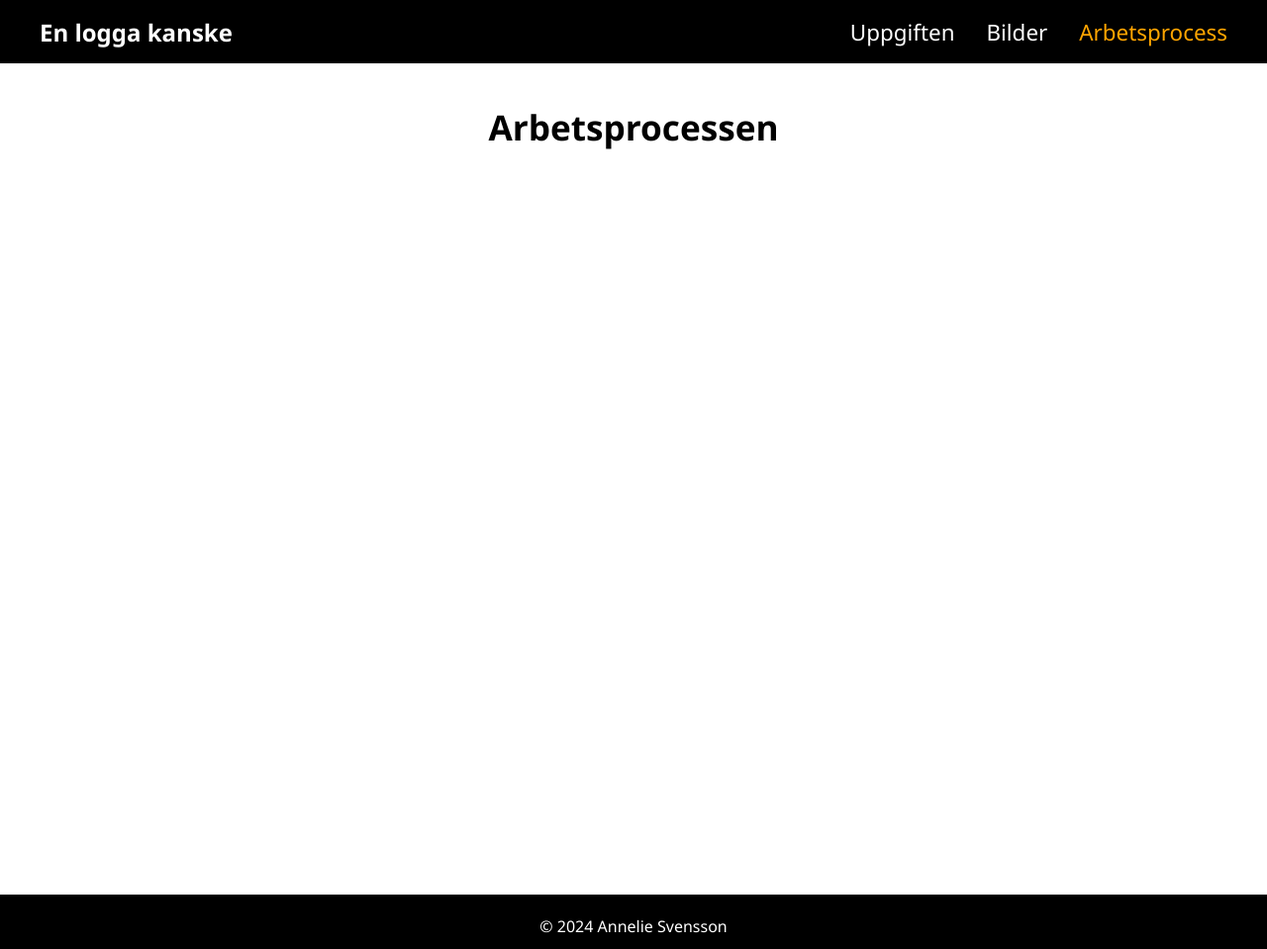
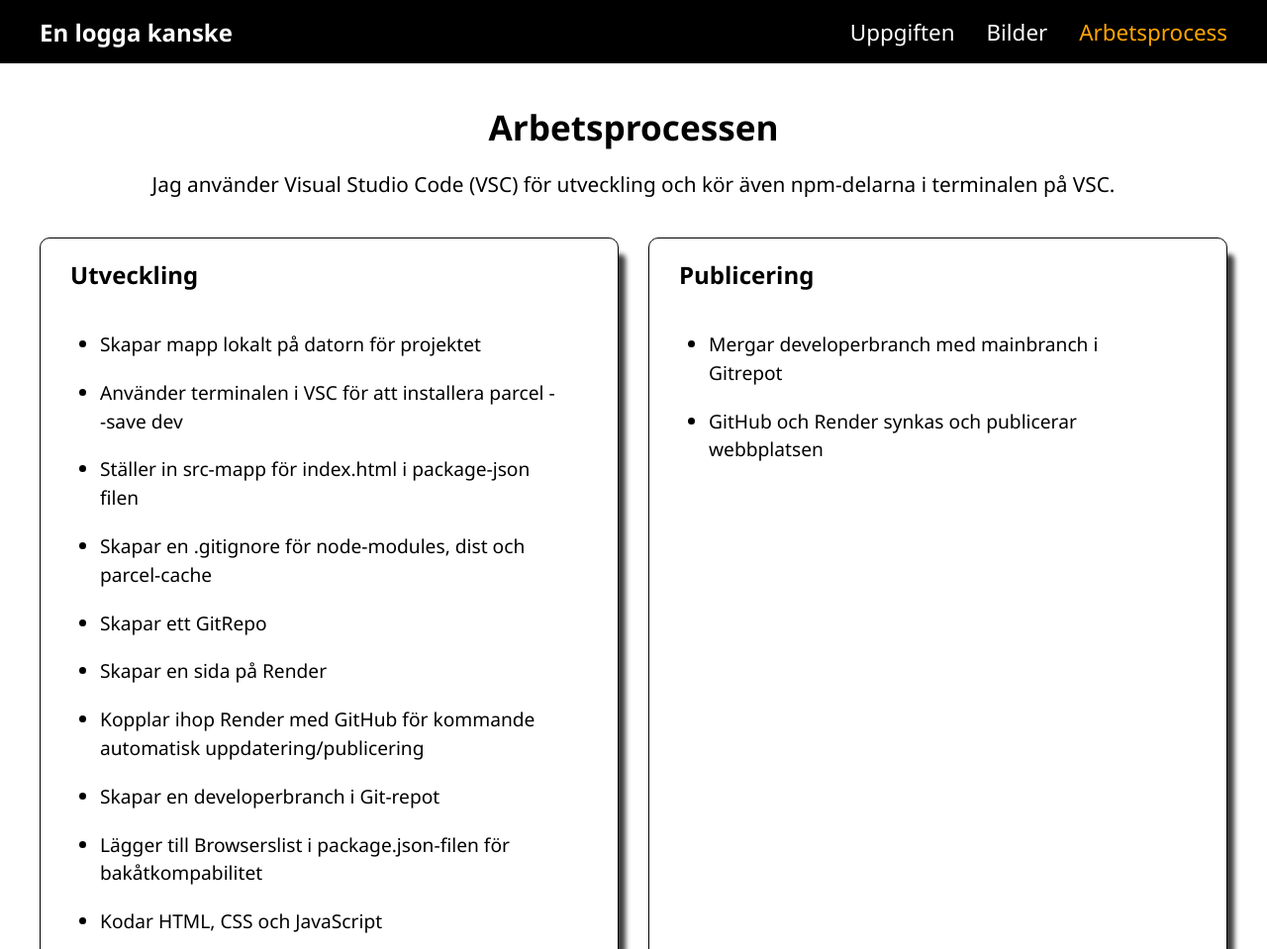
Before and after one commit to ansv88/Demowebb---Moment-1-DT211G, a website built with Parcel: page src/process.html in a window 1280 px wide. Shown: the top 959 px of the page at 99% size. Built offline with nearby package versions, Linux system fonts and the light colour scheme.

Commit message:
justerar css för bilder, lägger till info i process.html

```diff
--- a/src/css/style.css
+++ b/src/css/style.css
@@ -113,8 +113,8 @@ h1 {
     width: 90%;
     border: 1px solid;
     border-radius: 10px;
-    padding: 20px;
-    margin: 5vh auto;
+    padding: 20px 30px;
+    margin: 5vh auto 8vh auto;
     box-shadow: 12px 12px 5px -5px rgba(0, 0, 0, 0.75);
 }
 
@@ -141,15 +141,56 @@ h1 {
     flex-wrap: wrap;
     justify-content: space-between;
     gap: 10px;
-    max-height: 100%;
-    flex-grow: 1;
+    margin-bottom: 30px;
 }
 
 .pictures .picture {
     display: flex;
     justify-content: center;
     margin: 10px auto;
-    max-width: 100%;
+}
+
+.pictures img {
+    width: 100%;
+    max-width: 500px;
+}
+
+/* Arbetsprocessen */
+.process-wrapper {
+    display: flex;
+    flex-wrap: wrap;
+    gap: 30px;
+}
+
+.development {
+    width: 90%;
+    border: 1px solid;
+    border-radius: 10px;
+    padding: 20px 30px;
+    margin: 20px auto;
+    box-shadow: 12px 12px 5px -5px rgba(0, 0, 0, 0.75);
+}
+
+.publication {
+    width: 90%;
+    border: 1px solid;
+    border-radius: 10px;
+    padding: 20px 30px;
+    margin: 0 auto 50px auto;
+    box-shadow: 12px 12px 5px -5px rgba(0, 0, 0, 0.75);
+}
+
+.development ul,
+.publication ul {
+    padding: 20px 10px;
+}
+
+.development ul li,
+.publication ul li {
+    padding: 10px 0;
+    list-style-type: disc;
+    font-size: 1.2rem;
+    line-height: 1.8rem;
 }
 
 /* Footer */
@@ -174,7 +215,6 @@ footer {
         display: flex;
     }
 
-
     .navbar .links .active a {
         color: orange;
     }
@@ -188,7 +228,8 @@ footer {
     }
 
     main {
-        height: 100vh;
+        min-height: 92vh;
+        padding-bottom: 8vh;
     }
 
     /* Uppgiften */
@@ -199,19 +240,15 @@ footer {
     }
 
     .task-list {
-        width: 600px;
-        padding: 20px;
-        margin: 5vh auto 50px auto;
+        width: 800px;
+        padding: 20px 30px;
     }
 
     /* Bilder */
     .main-picture {
         display: flex;
         flex-direction: column;
-        align-items: center;
-        justify-content: space-between;
         max-width: 1200px;
-        margin: 0 auto;
         min-height: 100vh;
         padding-bottom: 8vh;
     }
@@ -219,10 +256,24 @@ footer {
     .pictures {
         display: flex;
         flex-wrap: wrap;
-        justify-content: space-between;
         gap: 10px;
-        max-height: 100%;
-        flex-grow: 1;
+    }
+
+    /* Arbetsprocessen */
+    .process-wrapper {
+        display: flex;
+        flex-wrap: nowrap;
+        margin-bottom: 5vh;
+    }
+
+    .development,
+    .publication {
+        margin: 20px auto;
+    }
+
+    .development ul,
+    .publication ul {
+        padding: 30px;
     }
 
 }
--- a/src/process.html
+++ b/src/process.html
@@ -33,7 +33,36 @@
 
     <main>
         <h1>Arbetsprocessen</h1>
-    <p></p>
+        <section class="subtitle">
+            <p>Jag använder Visual Studio Code (VSC) för utveckling och kör även npm-delarna i terminalen på VSC.</p>
+        </section>
+        <div class="process-wrapper">
+            <section class="development">
+                <h2>Utveckling</h2>
+                <ul>
+                    <li>Skapar mapp lokalt på datorn för projektet</li>
+                    <li>Använder terminalen i VSC för att installera parcel --save dev</li>
+                    <li>Ställer in src-mapp för index.html i package-json filen</li>
+                    <li>Skapar en .gitignore för node-modules, dist och parcel-cache</li>
+                    <li>Skapar ett GitRepo</li>
+                    <li>Skapar en sida på Render</li>
+                    <li>Kopplar ihop Render med GitHub för kommande automatisk uppdatering/publicering</li>
+                    <li>Skapar en developerbranch i Git-repot</li>
+                    <li>Lägger till Browserslist i package.json-filen för bakåtkompabilitet</li>
+                    <li>Kodar HTML, CSS och JavaScript</li>
+                    <li>Lägger till mapp med bilder</li>
+                    <li>Kör npm run build i terminalen vilket optimerar bildfilerna och transpilerar och minifierar övriga html, css och js-filer
+                    </li>
+                </ul>
+            </section>
+            <section class="publication">
+                <h2>Publicering</h2>
+                <ul>
+                    <li>Mergar developerbranch med mainbranch i Gitrepot</li>
+                    <li>GitHub och Render synkas och publicerar webbplatsen</li>
+                </ul>
+            </section>
+        </div>
     </main>
 
     <footer id="footer">
```
Also changed, not shown: src/pictures.html (+15 -15 lines).
